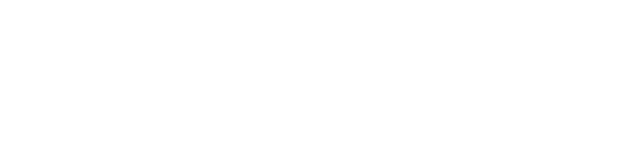
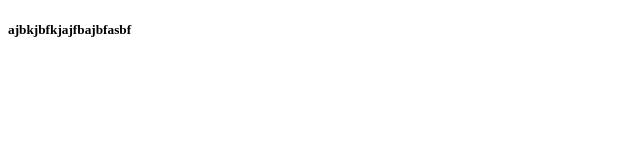
Before and after one commit to zeusgodyt/localrepo, a plain HTML site: page index.html in a window 1280 px wide. Shown: the whole page, without its empty margins (0-640 px from the left). Drawn offline with Linux system fonts and the light colour scheme.

Commit message:
changes in index

```diff
--- a/index.html
+++ b/index.html
@@ -6,6 +6,6 @@
     <title>Document</title>
 </head>
 <body>
-
+    <H5>ajbkjbfkjajfbajbfasbf</H5>
 </body>
 </html>
```
